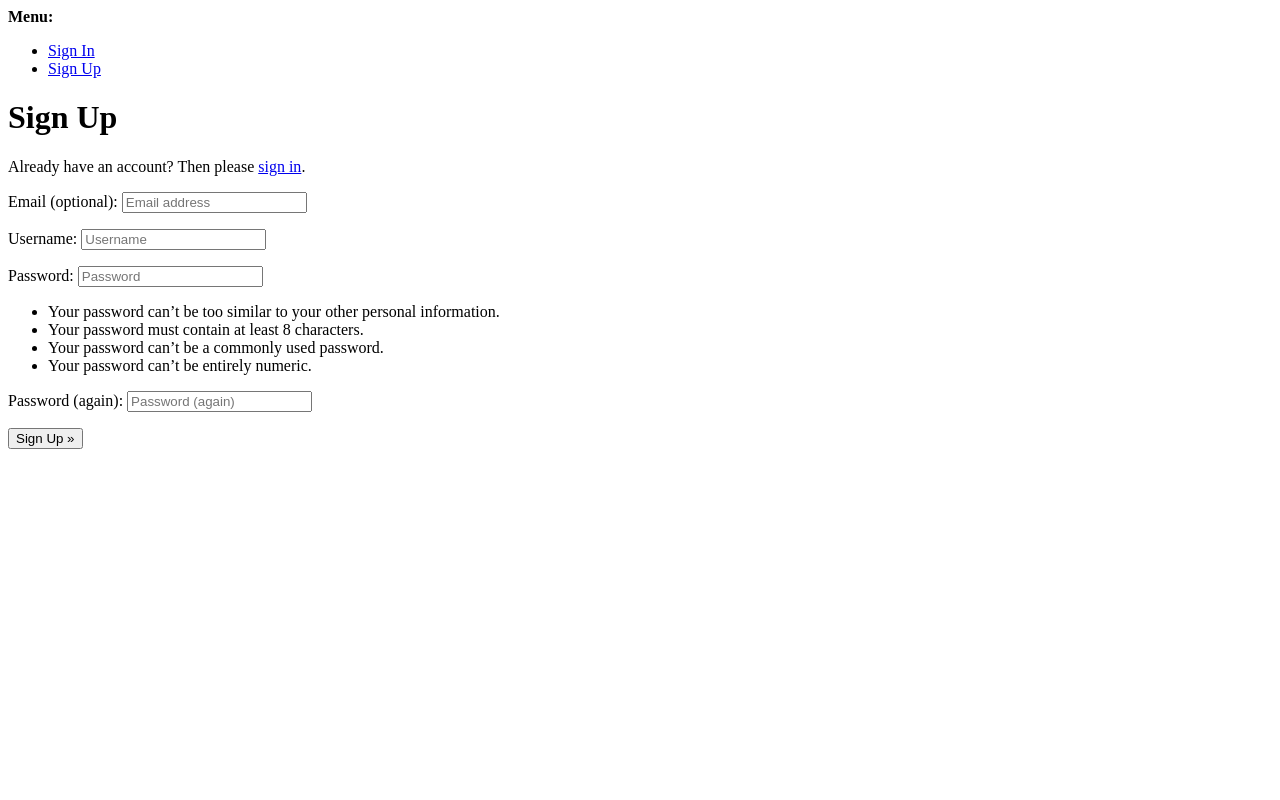
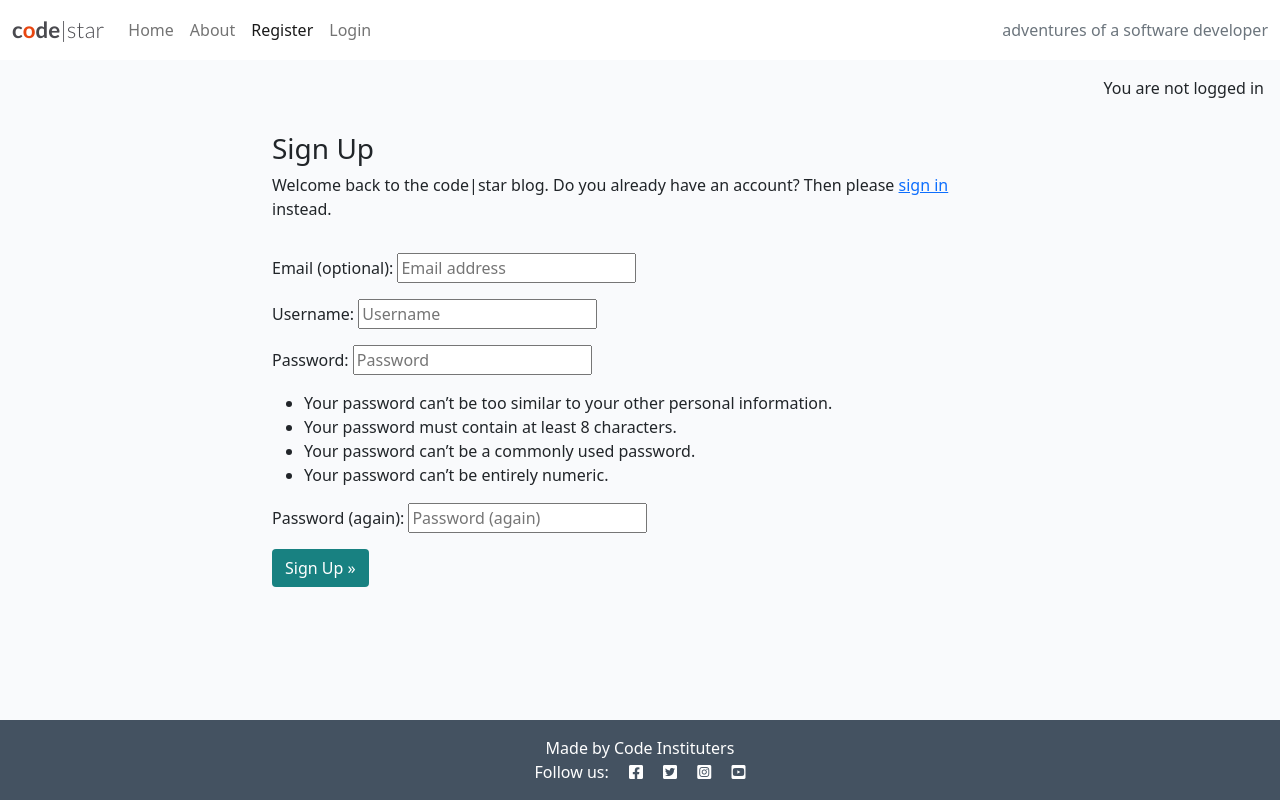
Before and after one commit to AtsukoCoffey/django-blog, a Django app: page /accounts/signup/ in a window 1280 px wide. Run offline with Django 4.2, Linux system fonts and the light colour scheme.

Commit message:
Authentication - account registration

```diff
--- a/templates/account/login.html
+++ b/templates/account/login.html
@@ -13,8 +13,7 @@
             <h3>{% trans "Sign In" %}</h3>
 
             <p>{% blocktrans %}Welcome back to the code|star blog. To leave a comment or like a post, please log in. If
-                you
-                have not created an account yet, then <a class="link" href="{{ signup_url }}">sign up</a>
+                you have not created an account yet, then <a class="link" href="{{ signup_url }}">sign up</a>
                 first.{% endblocktrans %}</p>
         </div>
     </div>
--- a/templates/account/signup.html
+++ b/templates/account/signup.html
@@ -1,21 +1,29 @@
-{% extends "account/base.html" %}
+{% extends "base.html" %}
 
 {% load i18n %}
 
 {% block head_title %}{% trans "Signup" %}{% endblock head_title %}
 
 {% block content %}
-<h1>{% trans "Sign Up" %}</h1>
-
-<p>{% blocktrans %}Already have an account? Then please <a href="{{ login_url }}">sign in</a>.{% endblocktrans %}</p>
-
+<div class="container">
+  <div class="row">
+    <div class="col-md-8 mt-3 offset-md-2">
+      <h3>{% trans "Sign Up" %}</h3>
+      <p>{% blocktrans %}Welcome back to the code|star blog. Do you already have an account? Then please <a href="{{ login_url }}">sign in</a> instead.{% endblocktrans %}
+      </p>
+    </div>
+  </div>
+  <div class="row">
+    <div class="col-md-8 mt-3 offset-md-2">
       <form class="signup" id="signup_form" method="post" action="{% url 'account_signup' %}">
         {% csrf_token %}
         {{ form.as_p }}
         {% if redirect_field_value %}
         <input type="hidden" name="{{ redirect_field_name }}" value="{{ redirect_field_value }}" />
         {% endif %}
-  <button type="submit">{% trans "Sign Up" %} &raquo;</button>
+        <button class="btn btn-signup right" type="submit">{% trans "Sign Up" %} &raquo;</button>
       </form>
-
+    </div>
+  </div>
+</div>
 {% endblock content %}
--- a/templates/base.html
+++ b/templates/base.html
@@ -74,7 +74,11 @@
     </nav>
 
     <main class="flex-shrink-0 main-bg">
-
+        {% if user.is_authenticated %}
+        <p class="text-end m-3">You are logged in as {{ user }}</p>
+        {% else %}
+        <p class="text-end m-3">You are not logged in</p>
+        {% endif %}
         {% block content %}
         <!-- Content Goes here -->
         {% endblock content %}
```
Lines whose indentation alone changed are shown as unchanged.
